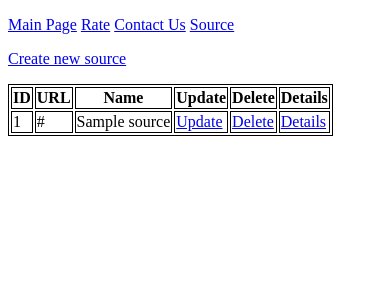
After one commit to SeniorNoOne/HPA_currency, a Django app: page /source/list/ in a window 390 px wide. The commit adds this page. Shown: the top 300 px of the page. Run offline with Django 4.2, Linux system fonts and the light colour scheme; tables that the repository leaves empty hold one stand-in row (values such as "Sample post").

Commit message:
Created model and form for Source
Added CRUD functions for Source model
Installed new packages: django-phonenumber-field and phonenumbers that used within Source model
Minor changes to existing html templates

```diff
--- a/app/currency/models.py
+++ b/app/currency/models.py
@@ -1,4 +1,5 @@
 from django.db import models
+from phonenumber_field.modelfields import PhoneNumberField
 
 
 class Rate(models.Model):
@@ -27,3 +28,17 @@ class ContactUs(models.Model):
             if not key.startswith("_"):
                 str_repr += f"{key}: {value}; "
         return str_repr
+
+
+class Source(models.Model):
+    source_url = models.CharField(max_length=255)
+    name = models.CharField(max_length=64)
+    city = models.CharField(max_length=64, blank=True, default="")
+    phone = PhoneNumberField(blank=True, default="", unique=True)
+
+    def __str__(self):
+        str_repr = ""
+        for key, value in self.__dict__.items():
+            if not key.startswith("_"):
+                str_repr += f"{key}: {value}; "
+        return str_repr
--- a/app/currency/templates/includes/navbar.html
+++ b/app/currency/templates/includes/navbar.html
@@ -2,4 +2,5 @@
     <a href="/">Main Page</a>
     <a href="/rate/list/">Rate</a>
     <a href="/contact_us/list/">Contact Us</a>
+    <a href="/source/list/">Source</a>
 </p>
--- /dev/null
+++ b/app/currency/templates/source_list.html
@@ -0,0 +1,38 @@
+{% extends 'base.html' %}
+
+{% block style %}
+    {{ block.super }}
+    {% include 'includes/table_style.html' %}
+{% endblock %}
+
+{% block title %}Source List{% endblock %}
+
+{% block content %}
+    <p>
+        <a href="/source/create/">Create new source</a>
+    </p>
+    {% if source_list %}
+        <table>
+            <tr>
+                <th>ID</th>
+                <th>URL</th>
+                <th>Name</th>
+                <th>Update</th>
+                <th>Delete</th>
+                <th>Details</th>
+            </tr>
+            {% for source in source_list %}
+                <tr>
+                    <td>{{ source.id }}</td>
+                    <td>{{ source.source_url }}</td>
+                    <td>{{ source.name }}</td>
+                    <td><a href="/source/update/{{ source.id }}/">Update</a></td>
+                    <td><a href="/source/delete/{{ source.id }}/">Delete</a></td>
+                    <td><a href="/source/details/{{ source.id }}/">Details</a></td>
+                </tr>
+            {% endfor %}
+        </table>
+    {% else %}
+        DB is empty so far
+    {% endif %}
+{% endblock %}
--- a/app/currency/views.py
+++ b/app/currency/views.py
@@ -1,6 +1,6 @@
 from django.shortcuts import render, get_object_or_404, HttpResponseRedirect
-from currency.models import Rate, ContactUs
-from currency.forms import RateForm, ContactUsForm
+from currency.models import Rate, ContactUs, Source
+from currency.forms import RateForm, ContactUsForm, SourceForm
 
 
 # main page
@@ -101,3 +101,50 @@ def contact_us_delete(request, pk):
     elif request.method == "GET":
         context = {"feedback": rate_by_id}
         return render(request, "contact_us_delete.html", context)
+
+
+def source_create(request):
+    if request.method == "POST":
+        form = SourceForm(request.POST)
+        if form.is_valid():
+            form.save()
+            return HttpResponseRedirect("/source/list")
+    elif request.method == "GET":
+        form = SourceForm()
+    context = {"form": form}
+    return render(request, "source_create.html", context)
+
+
+def source_list(request):
+    result = Source.objects.all()
+    context = {'source_list': result}
+    return render(request, 'source_list.html', context)
+
+
+def source_details(request, pk):
+    source_by_id = get_object_or_404(Source, pk=pk)
+    context = {'source': source_by_id}
+    return render(request, "source_details.html", context)
+
+
+def source_update(request, pk):
+    source_by_id = get_object_or_404(Source, pk=pk)
+    if request.method == "POST":
+        form = SourceForm(request.POST, instance=source_by_id)
+        if form.is_valid():
+            form.save()
+            return HttpResponseRedirect("/source/list")
+    elif request.method == "GET":
+        form = SourceForm(instance=source_by_id)
+    context = {"form": form}
+    return render(request, "source_update.html", context)
+
+
+def source_delete(request, pk):
+    source_by_id = get_object_or_404(Source, pk=pk)
+    if request.method == "POST":
+        source_by_id.delete()
+        return HttpResponseRedirect("/source/list")
+    elif request.method == "GET":
+        context = {"source": source_by_id}
+        return render(request, "source_delete.html", context)
--- a/app/settings/urls.py
+++ b/app/settings/urls.py
@@ -5,7 +5,9 @@ from currency.views import (
     index,
     rate_list, rate_details, rate_create, rate_update, rate_delete,
     contact_us_list, contact_us_details, contact_us_create,
-    contact_us_update, contact_us_delete
+    contact_us_update, contact_us_delete,
+    source_list, source_details, source_create,
+    source_update, source_delete
 )
 
 urlpatterns = [
@@ -24,4 +26,10 @@ urlpatterns = [
     path('contact_us/details/<int:pk>/', contact_us_details),
     path('contact_us/update/<int:pk>/', contact_us_update),
     path('contact_us/delete/<int:pk>/', contact_us_delete),
+
+    path('source/create/', source_create),
+    path('source/list/', source_list),
+    path('source/details/<int:pk>/', source_details),
+    path('source/update/<int:pk>/', source_update),
+    path('source/delete/<int:pk>/', source_delete),
 ]
--- a/requirements.txt
+++ b/requirements.txt
@@ -1,6 +1,8 @@
 Django
 django-extensions
 ipython
+django-phonenumber-field
+phonenumbers
 
 
 # flake8
```
Also changed, not shown: app/currency/forms.py (+12 -1 lines), app/currency/templates/source_create.html (added, +16 -0 lines), app/currency/templates/source_delete.html (added, +16 -0 lines), app/currency/templates/source_details.html (added, +27 -0 lines), app/currency/templates/source_update.html (added, +16 -0 lines), app/settings/settings.py (+1 -12 lines), app/currency/migrations/0002_source.py (added), app/currency/migrations/0003_alter_source_city_alter_source_phone.py (added), app/currency/templates/contact_us_details.html (indentation only), app/currency/templates/rate_details.html (indentation only).
